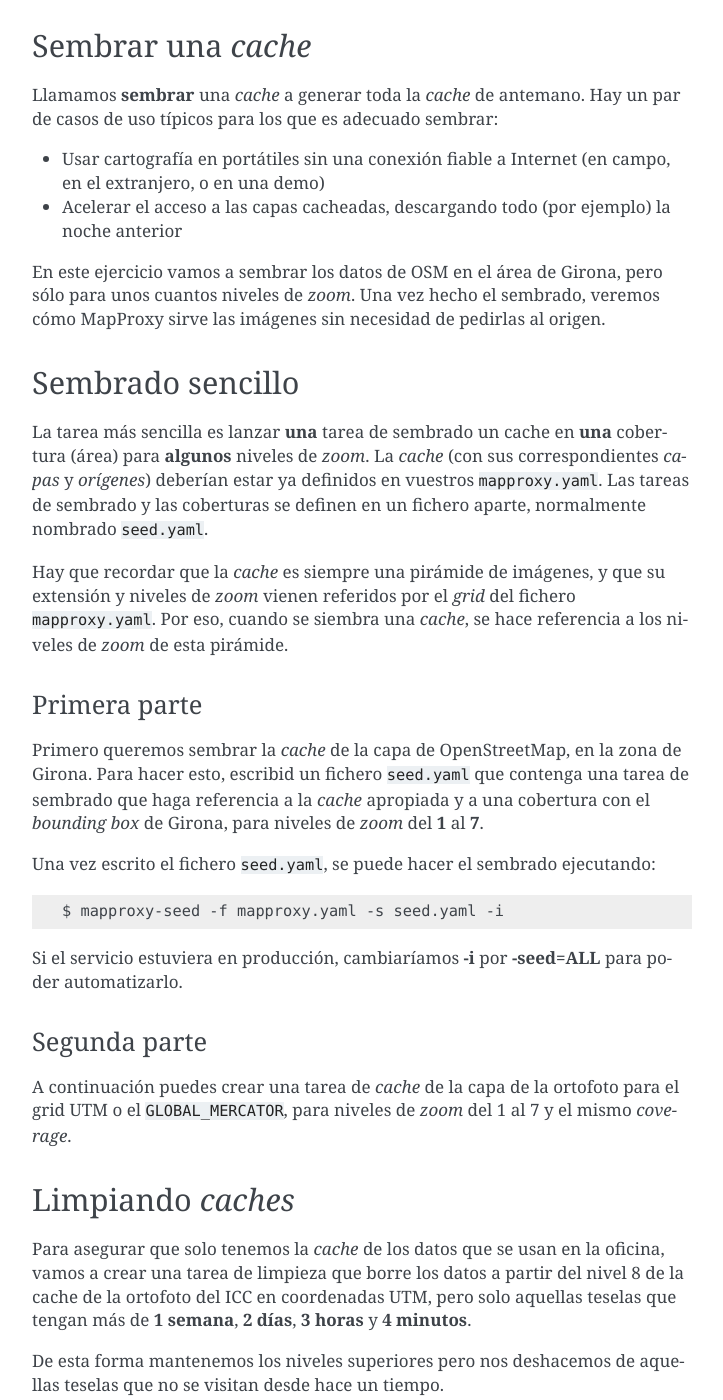
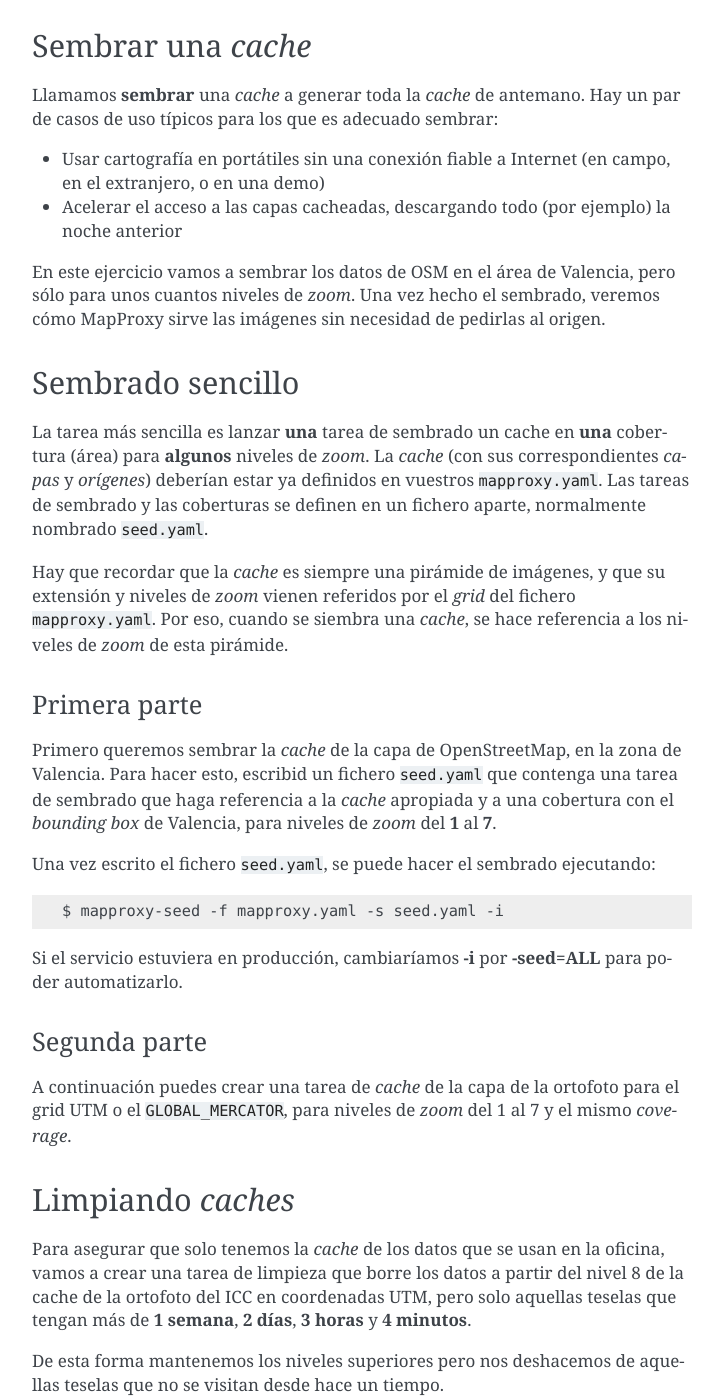
Before and after one commit to geoinquietosvlc/mapproxy-workshop, a Sphinx documentation site: the page built from doc/source/ejercicios/seeding.rst, in a window 1280 px wide and 1400 px high, scrolled down 629 px. Shown: the whole window, without its empty margins (388-1111 px from the left). Built offline with Sphinx 7.4.7, drawn with Linux system fonts in a browser that asks for light colours.

Commit message:
últimos (espero) cambios

```diff
--- a/doc/source/ejercicios/seeding.rst
+++ b/doc/source/ejercicios/seeding.rst
@@ -21,7 +21,7 @@
    archivo con la configuración trabajada en el :ref:`ejer01`.
 
 .. note:: Puedes copiar el archivo :file:`mapproxy.yaml` del :ref:`ejer01` o
-   descargarlo de `aquí <https://raw.github.com/geoinquietosvlc/mapproxy-workshop/feature/sig_libre_viii/exercises/wms/mapproxy.yaml>`_.
+   descargarlo de `aquí <https://raw.github.com/geoinquietosvlc/mapproxy-workshop/feature/cfp_2014/exercises/wms/mapproxy.yaml>`_.
 
 Sembrar una *cache*
 =====================
@@ -34,7 +34,7 @@
 * Acelerar el acceso a las capas cacheadas, descargando todo (por ejemplo) la
   noche anterior
 
-En este ejercicio vamos a sembrar los datos de OSM en el área de Girona, pero
+En este ejercicio vamos a sembrar los datos de OSM en el área de Valencia, pero
 sólo para unos cuantos niveles de *zoom*. Una vez hecho el sembrado, veremos cómo
 MapProxy sirve las imágenes sin necesidad de pedirlas al origen.
 
@@ -57,9 +57,9 @@
 -------------
 
 Primero queremos sembrar la *cache* de la capa de OpenStreetMap, en la zona de
-Girona. Para hacer esto, escribid un fichero :file:`seed.yaml` que contenga una tarea
+Valencia. Para hacer esto, escribid un fichero :file:`seed.yaml` que contenga una tarea
 de sembrado que haga referencia a la *cache* apropiada y a una cobertura con el
-*bounding box* de Girona, para niveles de *zoom* del **1** al **7**.
+*bounding box* de Valencia, para niveles de *zoom* del **1** al **7**.
 
 Una vez escrito el fichero :file:`seed.yaml`, se puede hacer el sembrado ejecutando::
 
```
